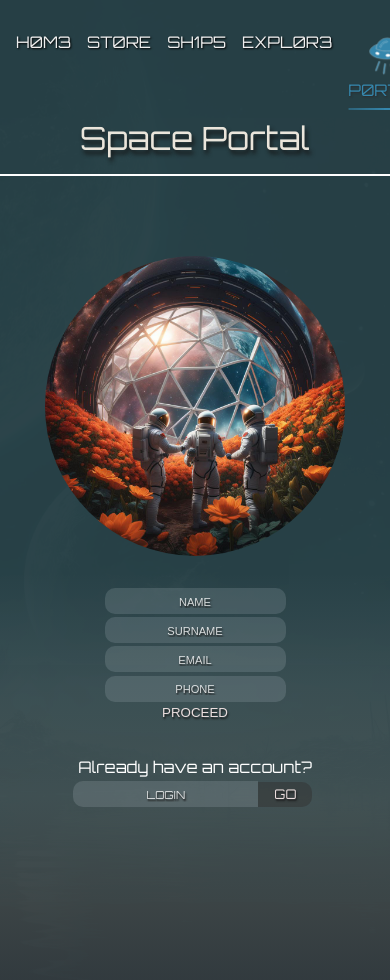
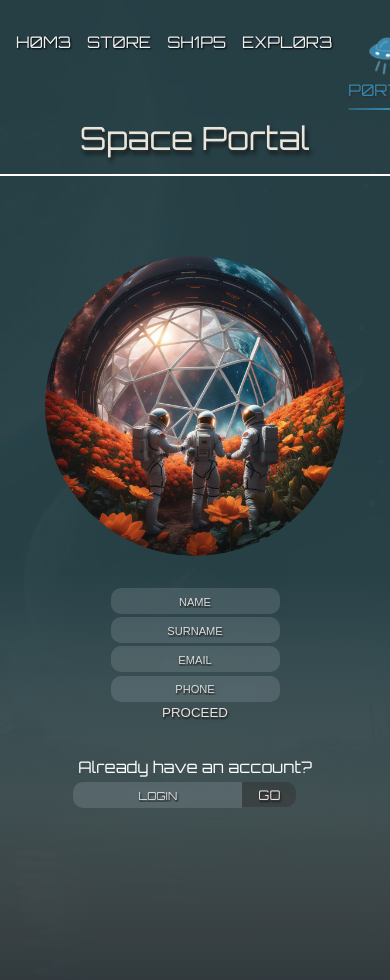
Before and after one commit to thegroosalugg/Andromeda, a React (Vite) app: page /user in a window 390 px wide. Shown: the top 980 px of the page. Built offline with nearby package versions, Linux system fonts and the light colour scheme; a web font is replaced by a local one.

Commit message:
redeployed. fixed input layout on mobile

```diff
--- a/src/components/form/Input.module.css
+++ b/src/components/form/Input.module.css
@@ -1,4 +1,5 @@
 .input {
+  width: 165px;
   color: rgb(235, 222, 222);
   background-color: transparent;
   text-shadow: 1px 2px 2px rgb(23, 23, 23);
@@ -15,6 +16,7 @@
 }
 
 .datepicker {
+  width: 165px;
   border-radius: 10px;
 }
 
```
